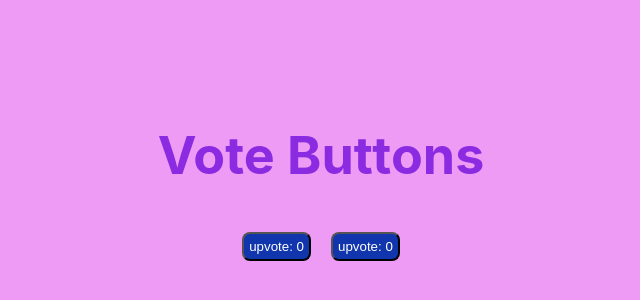
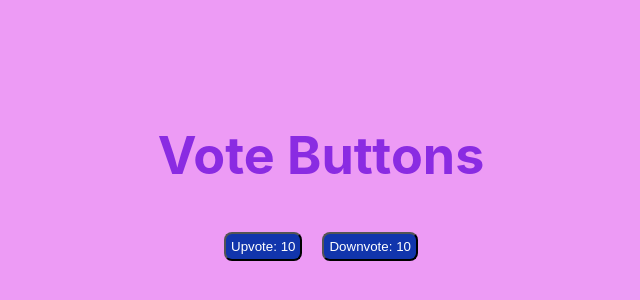
Before and after one commit to PaulinaLL/spa-state-components-vote-button-PaulinaLL, a React (Create React App) app: page / in a window 1280 px wide. Shown: the part 220-520 px from the top of the page, without its empty margins (319-959 px from the left). Built offline with nearby package versions, Linux system fonts and the light colour scheme.

Commit message:
correct logic - works!

```diff
--- a/src/components/voteButton/index.js
+++ b/src/components/voteButton/index.js
@@ -4,40 +4,30 @@ class VoteButton extends React.Component {
     super(props);
 
     this.state = {
-      button: {
-        up: 0,
-        down: 0
-      }
+      counter: 10
     };
     this.handleClick = this.handleClick.bind(this);
-    this.upVote = this.upVote.bind(this);
-    this.downVote = this.downVote.bind(this);
+    // console.log(this.props.type);
   }
 
-  upVote(num) {
-    return num++;
-  }
-
-  downVote(num) {
-    return num--;
-  }
   handleClick() {
-    console.log("hshs");
-    this.setState({
-      button: {
-        up: this.upVote(),
-        down: this.downVote()
+    this.setState((state, props) => {
+      if (props.type === "down" && state.counter === 0) {
+        return { counter: state.counter };
+      } else if (props.type === "up") {
+        return { counter: state.counter++ };
+      } else {
+        return { counter: state.counter-- };
       }
     });
   }
 
   render() {
     return (
-      <div className="">
-        <button onClick={this.handleClick}>
-          upvote: {this.state.button.up}
-        </button>
-      </div>
+      <button onClick={this.handleClick}>
+        {" "}
+        {this.props.title} {this.state.counter}
+      </button>
     );
   }
 }
```
